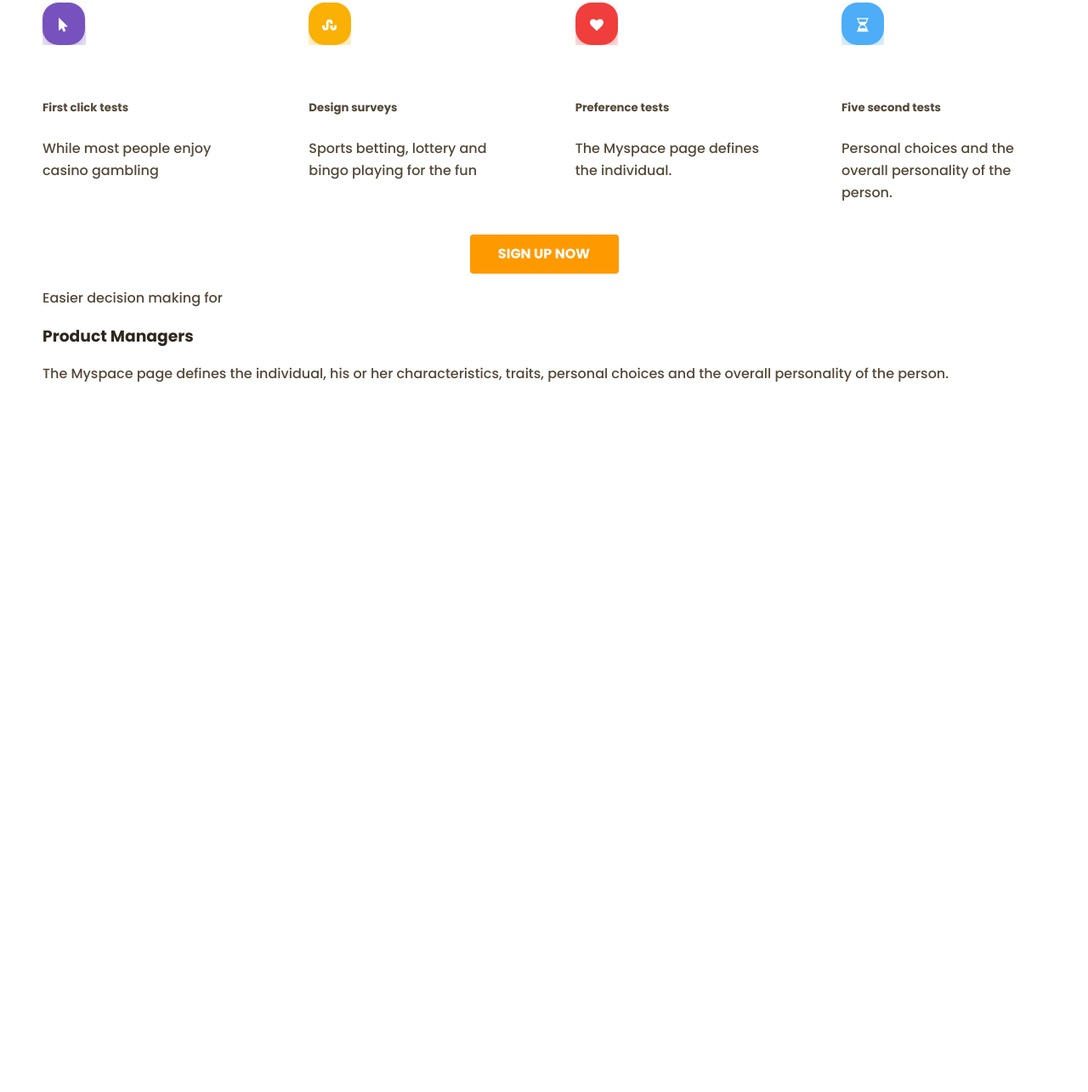
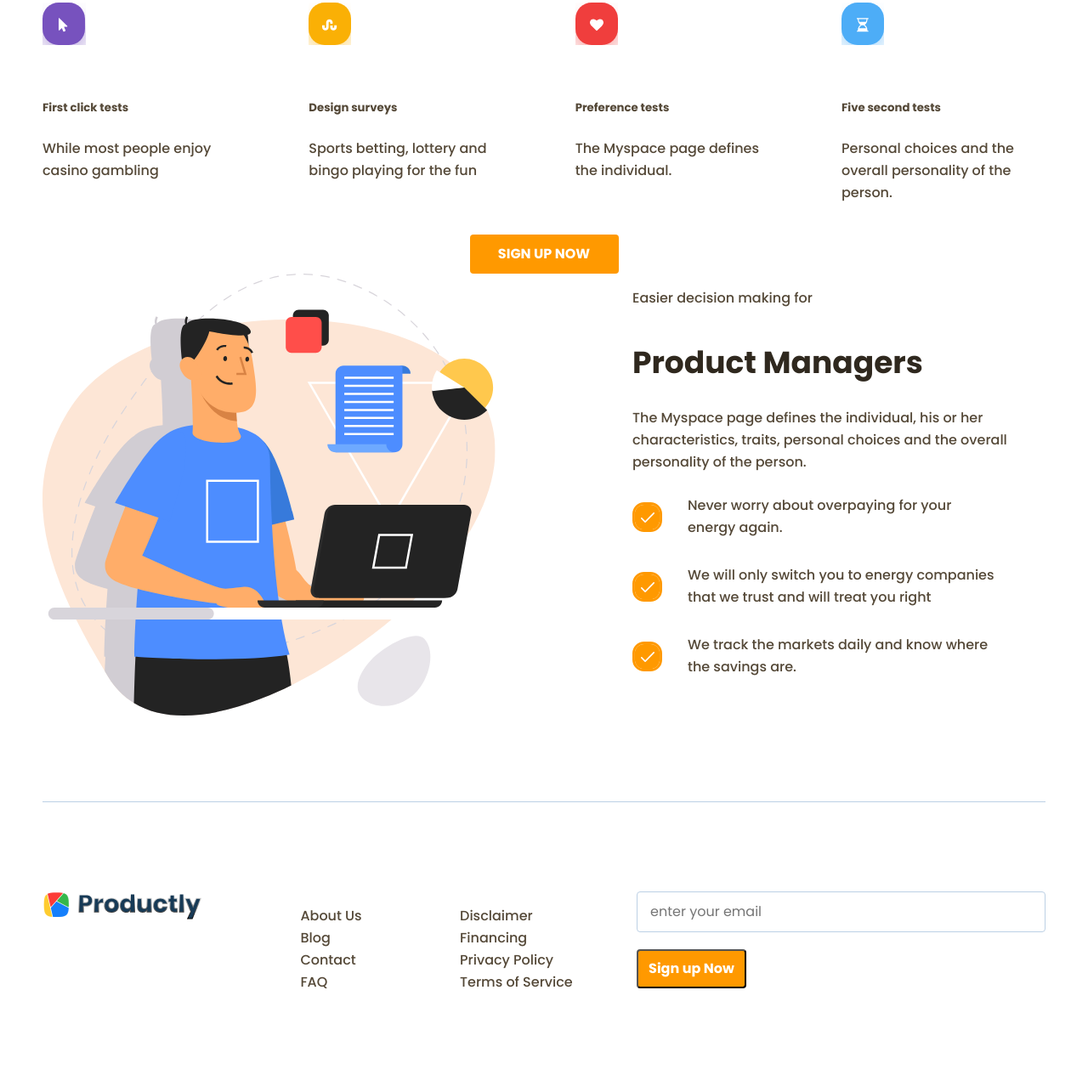
Before and after one commit to greenapple280/06-Assignment-Lesson-CSS-Position_and_Transform, a plain HTML site: page index.html in a window 1280 px wide. Shown: the part 923-2208 px from the top of the page at 85% size. Before the commit the page ends 1392 px from the top, so only its background shows below. Drawn offline with Linux system fonts and the light colour scheme.

Commit message:
feat: add footer

```diff
--- a/index.html
+++ b/index.html
@@ -79,10 +79,16 @@
     <section class="product-managers">
         <div class="container">
             <div class="product-managers__inner">
+                <img class="product-managers__img" src="images/product-managers.svg" alt="">
                 <div class="product-managers__content">
                     <p class="product-managers__content-text">Easier decision making for</p>
                     <h3 class="product-managers__content-title title">Product Managers</h3>
                     <p class="product-managers__content-text">The Myspace page defines the individual, his or her characteristics, traits, personal choices and the overall personality of the person. </p>
+                        <ul class="product-managers__items">
+                            <li class="product-managers__item">Never worry about overpaying for your energy again. </li>
+                            <li class="product-managers__item">We will only switch you to energy companies that we trust and will treat you right</li>
+                            <li class="product-managers__item">We track the markets daily and know where the savings are.</li>
+                        </ul>
                 </div>
             </div>
         </div>
@@ -91,7 +97,43 @@
 </main>
 
     <footer class="footer">
-
+        <div class="container">
+            <div class="footer__inner">
+            <a href="#" class="logo"><img src="images/logo.png" alt="" class="logo"></a>
+            <ul class="footer__menu">
+                <li class="footer__menu-item">
+                    <a href="" class="footer__menu-link">About Us</a>
+                </li>
+                <li class="footer__menu-item">
+                    <a href="" class="footer__menu-link">Blog</a>
+                </li>
+                <li class="footer__menu-item">
+                    <a href="" class="footer__menu-link">Contact</a>
+                </li>
+                <li class="footer__menu-item">
+                    <a href="" class="footer__menu-link">FAQ</a>
+                </li>
+            </ul>
+            <ul class="footer__items">
+                <li class="footer__items-item">
+                    <a href="" class="footer__items-link">Disclaimer</a>
+                </li>
+                <li class="footer__items-item">
+                    <a href="" class="footer__items-link">Financing</a>
+                </li>
+                <li class="footer__items-item">
+                    <a href="" class="footer__items-link">Privacy Policy</a>
+                </li>
+                <li class="footer__items-item">
+                    <a href="" class="footer__items-link">Terms of Service</a>
+                </li>
+            </ul>
+            <form action="#" class="footer__form">
+                <input class="footer__form-input" type="email" placeholder="enter your email">
+                <input class="footer__form-submit" type="submit" value="Sign up Now">
+            </form>
+        </div>
+    </div>
     </footer>
 </body>
 </html>
--- a/styles/style.css
+++ b/styles/style.css
@@ -38,6 +38,11 @@ a {
 
 ul {
     list-style-type: none;
+}
+
+.header {
+    position: sticky;
+    top: 20px;
 }
 
 .header__inner {
@@ -87,6 +92,10 @@ ul {
     border-color: transparent;
     background-color: #FF9900;
     color: #fff;
+}
+
+.main {
+    margin-bottom: 100px;
 }
 
 .top__inner {
@@ -188,3 +197,74 @@ ul {
     margin: 0 auto;
     text-align: center;
 }
+
+.product-managers__inner {
+    display: flex;
+    justify-content: space-between;
+    margin-bottom: 20px;
+}
+
+.product-managers__content {
+    max-width: 486px;
+}
+
+.product-managers__content-text {
+    margin-bottom: 25px;
+}
+
+.product-managers__content-title {
+    font-size: 36px;
+    font-weight: bold;
+    line-height: 54px;
+    margin-bottom: 25px;
+}
+
+.product-managers__items {
+    padding-left: 0;
+}
+.product-managers__item {
+    margin-bottom: 30px;
+    padding-left: 65px;
+    max-width: 430px;
+    position: relative;
+}
+
+.product-managers__item::before {
+    content: '';
+    position: absolute;
+    left: 0;
+    top: 9px;
+    width: 35px;
+    height: 35px;
+    background-image: url(../images/product-check.svg);
+}
+
+.footer {
+
+}
+
+.footer__inner {
+    display: flex;
+    justify-content: space-between;
+    padding: 105px 0 100px;
+    border-top: 1px solid #BCD0E5;
+}
+
+.footer__form-input {
+    height: 48px;
+    padding: 0 15px;
+    border: 1px solid #BCD0E5;
+    border-radius: 4px;
+    width: 100%;
+    margin-bottom: 20px;
+    display: inline-block;
+}
+
+.footer__form-submit {
+    display: inline-block;
+    color: #fff;
+    background-color: #FF9900;
+    border-radius: 4px;
+    padding: 12px 12px;
+    font-weight: bold;
+}
```
Also changed, not shown: images/product-check.svg (added), images/product-managers.svg (added).
